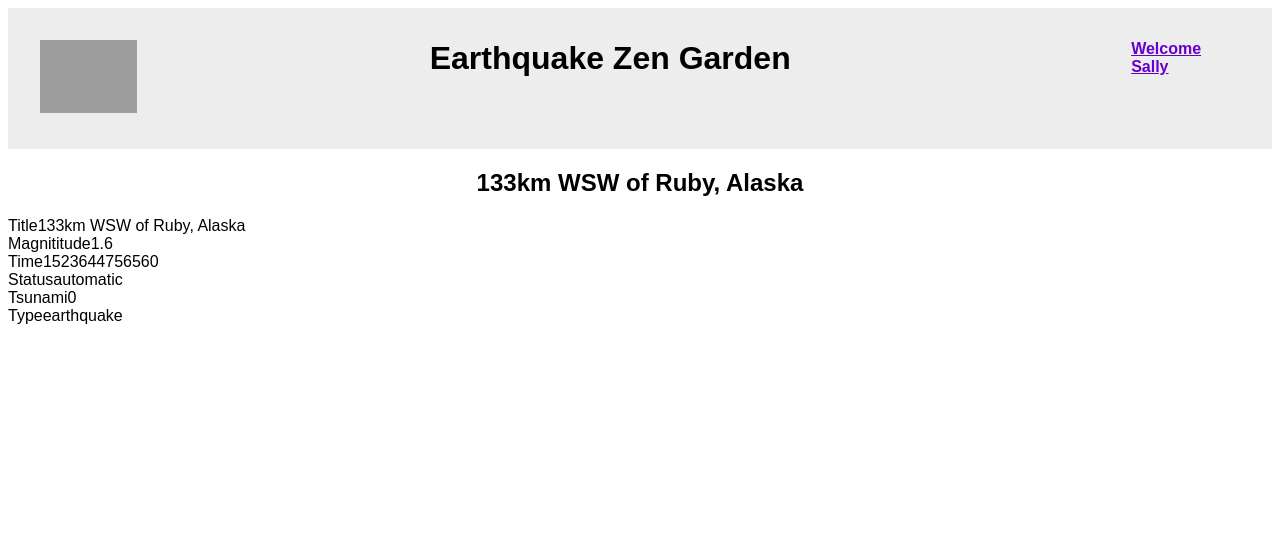
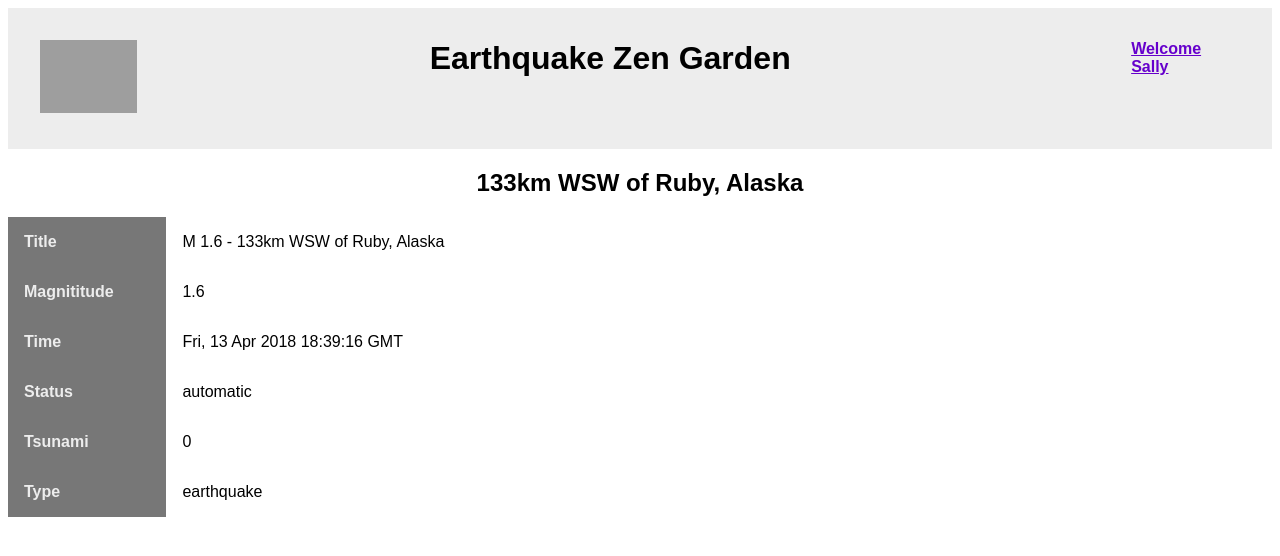
Before and after one commit to mintsource/earthquake-zen-garden, a React app: page /detail/ak19233598 in a window 1280 px wide. Shown: the top 556 px of the page. Built offline with nearby package versions, Linux system fonts and the light colour scheme; grey boxes are pictures that could not be loaded; the HTML template or start-up script is replaced by a standard one.

Commit message:
reduced boilerplate code

```diff
--- a/src/js/views/EarthQuakeDetail.js
+++ b/src/js/views/EarthQuakeDetail.js
@@ -7,58 +7,41 @@ export default function EarthQuakeDetail() {
   const { id } = useParams()
   const details = earthQuakeData.data.features.find(earthquake => earthquake.id === id)
 
+  console.log('details:' + JSON.stringify(details))
+
+  const fields = [
+    { label: "Title", value: "title" },
+    { label: "Magnititude", value: "mag" },
+    { label: "Time", value: "time" },
+    { label: "Status", value: "status" },
+    { label: "Tsunami", value: "tsunami" },
+    { label: "Type", value: "type" }
+  ]
+
+  const detailTemplate = []
+
+  fields.map(field => {
+    if (field.value === "time"){
+      details.properties[field.value] = new Date(details.properties[field.value]).toUTCString()
+    }
+
+    detailTemplate.push(
+      <div className='row' key={field.value}>
+        <div className='entry title'>
+          {field.label}
+        </div>
+        <div className='entry value'>
+          {details.properties[field.value]}
+        </div>
+      </div>
+    )
+  });
+
   return (
     <article className='detail-container'>
       <h1>{details.properties.place}</h1>
       <section>
-        <div className='row'>
-          <div className='category'>
-            Title
-            </div>
-          <div className='details'>
-            {details.properties.place}
-          </div>
-        </div>
-        <div className='row'>
-          <div className='category'>
-            Magnititude
-            </div>
-          <div className='details'>
-            {details.properties.mag}
-          </div>
-        </div>
-        <div className='row'>
-          <div className='category'>
-            Time
-            </div>
-          <div className='details'>
-            {details.properties.time}
-          </div>
-        </div>
-        <div className='row'>
-          <div className='category'>
-            Status
-            </div>
-          <div className='details'>
-            {details.properties.status}
-          </div>
-        </div>
-        <div className='row'>
-          <div className='category'>
-            Tsunami
-            </div>
-          <div className='details'>
-            {details.properties.tsunami}
-          </div>
-        </div>
-        <div className='row'>
-          <div className='category'>
-            Type
-            </div>
-          <div className='details'>
-            {details.properties.type}
-          </div>
-        </div>
+        {detailTemplate}
       </section>
     </article>
   )
```
